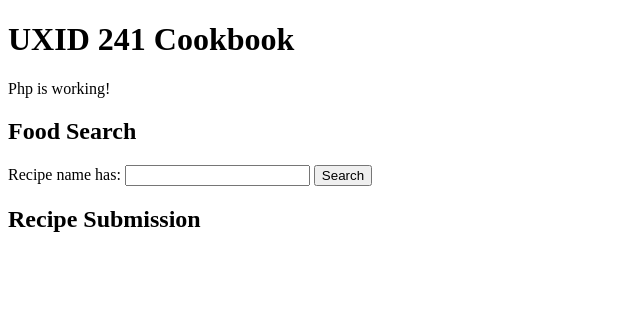
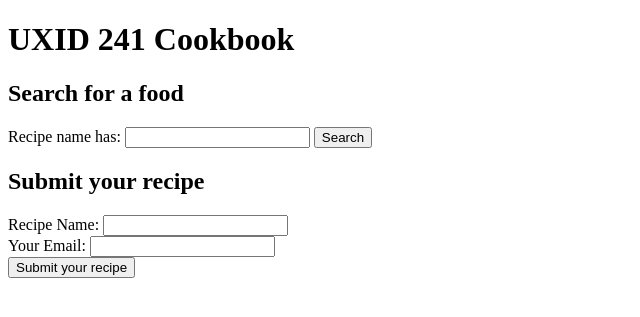
Before and after one commit to ays37-prog/uxid241-ays37, a PHP site: page / in a window 1280 px wide. Shown: the top 317 px of the page, without its empty margins (0-640 px from the left). Run offline with PHP 8.4, Linux system fonts and the light colour scheme.

Commit message:
build out forms. fix variable conventions

```diff
--- a/index.php
+++ b/index.php
@@ -1,40 +1,27 @@
 <?php
-declare(strict_types=1);
-// 1=strict types on
-// stricter about the types of information that is accepted
+declare(strict_types=1); // strict about type of information accepted
 
-function value_trim(string $key): string {
-  return trim($_GET[$key] ?? '');
-}
-// GET the value the user submitted and trims the fat (extra spaces)
+function get_input(string $input_name): string {
+  return trim($_GET[$input_name] ?? '');
+} // GET what user entered, trim spaces, returns cleaned text
 
-function post_value(string $key): string {
-  return trim($_POST[$key] ?? '');
-}
-// gets information from a POST form
-// get the POST input with its name
-// ??'' use an empty string if it doesnt exist
-// remove extra spaces and return the cleaned value
+function post_input(string $input_name): string {
+  return trim($_POST[$input_name] ?? '');
+} // gets what user entered, trims spaces, returns clean text
+
+function escape_html(string $text_to_escape): string {
+  return htmlspecialchars($text_to_escape, ENT_QUOTES, 'UTF-8');
+} // converts HTML characters into solid safe text
 
 
-function e(string $value): string {
-  return htmlspecialchars($value, ENT_QUOTES, 'UTF-8');
-}
-// htmlspecialchars() converts HTML characters into solid and safe text
-// INPUT, TRIMMING, & SANITIZATION
+// FOOD SEARCHED IN SEARCHBAR
+$food_searched_in_bar = get_input('recipe_search');
+$recipes_that_match = [];
+// sets user's search as variable $food_searched_in_bar
+// empty array, matching recipes stored here
 
 
-// SEARCHING FOR FOOD IN THE DATABASE
-
-$food_searched = value_trim('q');
-// gets user's typed input named q and removes extra spaces
-// stores results as a variable in "food_searched"
-// food_searched will now contain their input
-
-$food_results = [];
-// empty array for matching recipes to collect here
-
-$recipes = [
+$all_recipes = [ // array of all recipes
   'chicken',
   'chicken 2',
   'chicken 3',
@@ -44,184 +31,170 @@ $recipes = [
   'green bean',
   'chicken and rice',
 ];
-// temporary cookbook array containing my recipes
-// it will fill bigger with the recipes from the 200 pdfs later
 
-if ($food_searched !== '') {
-// only do the following if this condition is true
-// only seach recipes if the user actually types something
 
-  foreach ($recipes as $recipe) {
-// foreach is a loop
-// it goes through all my arrays in $recipes one recipe at a time
-// $recipe represents whichever recipe PHP currently is checking
-
+if ($food_searched_in_bar !== '') { //user actually types something
+  foreach ($all_recipes as $an_examined_recipe) {
     if (str_contains(
-// asks does this text contain other text
-// checking whether the recipe contains the search
-      strtolower($recipe),
-      strtolower($food_searched)
+      // temporarily converts everything to lowercase
+      strtolower($an_examined_recipe),
+      strtolower($food_searched_in_bar)
       )) {
-// makes the text lowercase so all variations of FISH Fish fish work
-// does chicken 2 contain chicken?
-// does chicken and rice contain rice?
-      $food_results[] = $recipe;
+      // only runs when there's a match
+      // loop through all recipes and check if given recipe contain words in searchbar
+      $recipes_that_match[] = $an_examined_recipe;
     }
   }
 }
-// if a recipe matches results, add that recipe to $food_results array
+
+
+// SUBMITTING A RECIPE
+$submitted_recipe_name = '';
+$submitted_email = '';
+$validation_errors = [];
+$submission_successful = false;
+// default empty/false for everything
 
 
 
-// SUBMITTING THE RECIPE
-
-$recipe_name = '';
-$email = '';
-$errors = [];
-$success = false;
-// start empty since user hasn't submitted anything
-// empty array where error messages cn be added
-// clears the form since it hasn't been submitted yet
-
-
 if ($_SERVER['REQUEST_METHOD'] === 'POST') {
-  // did the user submit the POST form
-  $recipe_name = post_value('name');
-  $email = post_value('email');
-  // get user's submitted recipe name and email
-  // trim extra spaces
-  // store values in $recipename and $email
+  // if user submits the POST recipe form then
+  $submitted_recipe_name = post_input('name');
+  $submitted_email = post_input('email');
+  // store corresponding values in each varible
 
 
 
-  // VALIDATING THE RECIPE NAME
-
-  if ($recipe_name === '') {
-    $errors[] = 'Recipe name is required.';
+// VALIDATING SUBMITTED RECIPES
+  if ($submitted_recipe_name === '') { //submission can't be blank
+    $validation_errors[] = 'Recipe name is required.';
   }
-  // makes sure the user didn't submit nothing
-  // error message gets added to $errors array
-
-  if (!filter_var($email, FILTER_VALIDATE_EMAIL)) {
-    $errors[] = 'Please enter a valid email address.';
+  if (!filter_var($submitted_email, FILTER_VALIDATE_EMAIL)) {
+    $validation_errors[] = 'Please enter a valid email address.';
   }
-  // checks if the email address is invalid
-  // error message gets added to $errors array
-
-  if (empty($errors)) {
-    $success = true;
+  if (empty($validation_errors)) {
+    $submission_successful = true;
   }
 }
-  // if it passes the conditions success updates to true
 ?>
 
- <!-- PHP SET UP ASSIGNMENT FROM WEEK 2 -->
 
+
+<!--PHP SET UP ASSIGNMENT WEEK 2-->
 <!DOCTYPE html>
 <html lang="en">
-
 <head>
   <meta charset="utf-8">
   <meta name="viewport" content="width=device-width, initial-scale=1.0">
   <title>UXID 241 Cookbook</title>
 </head>
-
 <body>
-
   <h1>UXID 241 Cookbook</h1>
-
-  <p>Php is working!</p>
 
 
 
-  <!-- SEARCHING FOR THE FOOD -->
+<h2>Search for a food</h2>
 
-  <h2>Food Search</h2>
+  <form action="index.php" method="GET"> <!--creates form-->
+  <!--sends data to this file's server + appends search to URL-->
+  <label for="recipe_search">Recipe name has:</label>
+  <!--creates form with x icon-->
 
-  <form action="index.php" method="GET">
-      <!--creates an area where users can enter information and submit it -->
-      <!--action="index.php" sends their information to index.php upon search submissoin-->
-
-    <label for="q">Recipe name has:</label>
-      <!--recipe name has: next to the search box above-->
-      <!--q for query aka search-->
-
-    <input
-      type="search"
-      id="q"
-      name="q"
-      value="<?= e($food_searched); ?>"
-    >
-     <!--makes an input box for searching-->
-     <!--this label q aka search belongs to the input box-->
-     <!--name=q sets user's search to q aka search-->
-     <!--URL updates with users submitted search-->
-
-     <!--value box showcases the user's search with their entered item (echo/display)-->
-     <!--also keeps their search visable even upon refresh-->
-     <!--e is my function, displaying text this but making it safe to display first -->
+  <input
+  type="search"
+  id="recipe_search"
+  name="recipe_search"
+  value="<?= escape_html($food_searched_in_bar); ?>">
+  <!--keep in searchbar upon page reloading-->
+  <button type="submit">Search</button> </form>
 
 
 
+  <?php if ($food_searched_in_bar !== '') : ?>
+    <!--submission can't be blank-->
+    <p><?= count($recipes_that_match); ?> result(s) for
+    "<?= escape_html($food_searched_in_bar); ?>"</p>
+    <!--count results for their search. all "chicken" recipes will return-->
 
-    <button type="submit">Search</button>
-  </form>
-      <!--when search button is clicked, form is submitted-->
-      <!--name q (users entered item) gets sent to index.php-->
-
-  <?php if ($food_searched !== '') : ?>
-      <!--if search bar submission is not empty, show results-->
-      <!--if theres no search, no results seen-->
-
-    <p>
-      <?= count($food_results); ?> result(s) for
-      "<?= e($food_searched); ?>"
-      <!--count how many results for their search are in the database-->
-      <!--if searched 'chicken', all the chicken1-3 will return 4 result(s) for chicken-->
-    </p>
-
-    <ul>
-      <?php foreach ($food_results as $recipe) : ?>
-        <li><?= e($recipe); ?></li>
-        <!--go through each item inside $foodresults and list them (echo)-->
-      <?php endforeach; ?>
-    </ul>
-
-  <?php endif; ?>
-
-  <!-- RECIPE SUBMISSION -->
-
-  <h2>Recipe Submission</h2>
-
-  <?php if (!empty($errors)) : ?>
-  <!--checks if errors array contains any error messages-->
-
-    <ul>
-      <?php foreach ($errors as $error) : ?>
-      <li><?= e($error); ?></li>
-      <?php endforeach; ?>
-    </ul>
-    <!--goes through every eror stored inside $errors array-->
-    <!--every error listed in bullet-->
-
+    <ul><?php foreach ($recipes_that_match as $an_examined_recipe) : ?>
+      <li><?= escape_html($an_examined_recipe); ?></li>
+      <!--list every item that matched-->
+      <?php endforeach; ?></ul>
   <?php endif; ?>
 
 
 
+  <h2>Submit your recipe</h2>
+  <?php if (!empty($validation_errors)) : ?>
+  <!--are any error messages stored in $-->
+
+  <!--if errors exist, open bulleted list-->
+  <ul><?php foreach ($validation_errors as $current_error) : ?>
+    <li><?= escape_html($current_error); ?></li>
+    <!--list all errors in bullets-->
+    <?php endforeach; ?></ul>
+    <?php endif; ?>
+    <!--escape_html blocks malicious code-->
 
 
 
+  <!--SUBMISSION WORKS-->
+  <?php if ($submission_successful) : ?>
+    <p>Recipe submitted successfully!</p>
+    <p>Recipe: <?= escape_html($submitted_recipe_name); ?></p>
+    <!--prints submitted recipe name safely preventing cross site scripting-->
+    <p>Email: <?= escape_html($submitted_email); ?></p>
+    <!--alsoprints safe email-->
+  <?php endif; ?>
 
-  <!--
-  $key=string, name of the user's input we're trying to get, set as q
-  $value=string, text passed into the e() function to make sure its safe before displaying
-  $food_searched=string, the item the user searched for
-  $food_results=array, of recipes that matched the search
-  $recipes=array, all of my recipe names (will be big later)
-  $recipe=string, one recipe selected at a time while a foreach loop runs
-  $recipe_name=string, the recipe name submitted through the POST form
-  $email=string, the submitted email address
-  $errors=array, any validation error messages
-  $success=boolean, either true or false, depending on whether submission succeeded
-  $error=string, one error at a time while the error loop runs
-  -->
+
+
+  <!--SUBMIT A RECIPE FORM-->
+  <form action="index.php" method="POST">
+  <!--sends data to this file's server + doesn't append to URL-->
+
+    <label for="name">Recipe Name:</label>
+    <input
+      type="text"
+      id="name"
+      name="name"
+      value="<?= escape_html($submitted_recipe_name); ?>">
+
+
+      <br>
+
+
+    <label for="email">Your Email:</label>
+    <input
+      type="email"
+      id="email"
+      name="email"
+      value="<?= escape_html($submitted_email); ?>">
+
+
+      <br>
+
+
+    <button type="submit">Submit your recipe</button> </form>
+</body>
+</html>
+
+
+<!--
+$input_name = variable holding a string, such as 'recipe_search', 'name', or 'email'
+$text_to_escape = variable holding a string that needs to be made safe before displaying
+$food_searched_in_bar = variable holding a string, such as 'chicken' or 'rice'
+$recipes_that_match = variable holding an array of recipes that matched the search
+$all_recipes = variable holding an array of all recipe names
+$an_examined_recipe = variable holding one recipe string at a time while a foreach loop runs
+$submitted_recipe_name = variable holding a string, such as 'Chicken Parmesan'
+$submitted_email = variable holding a string, such as 'name@email.com'
+$validation_errors = variable holding an array of validation error messages
+$submission_successful = variable holding a boolean, either true or false
+$current_error = variable holding one error string at a time while the error foreach loop runs
+
+MY FUNCTIONS:
+get_input() = function that gets a value submitted through GET and trims extra spaces
+post_input() = function that gets a value submitted through POST and trims extra spaces
+escape_html() = function that makes text safe before displaying it in HTML
+-->
```
